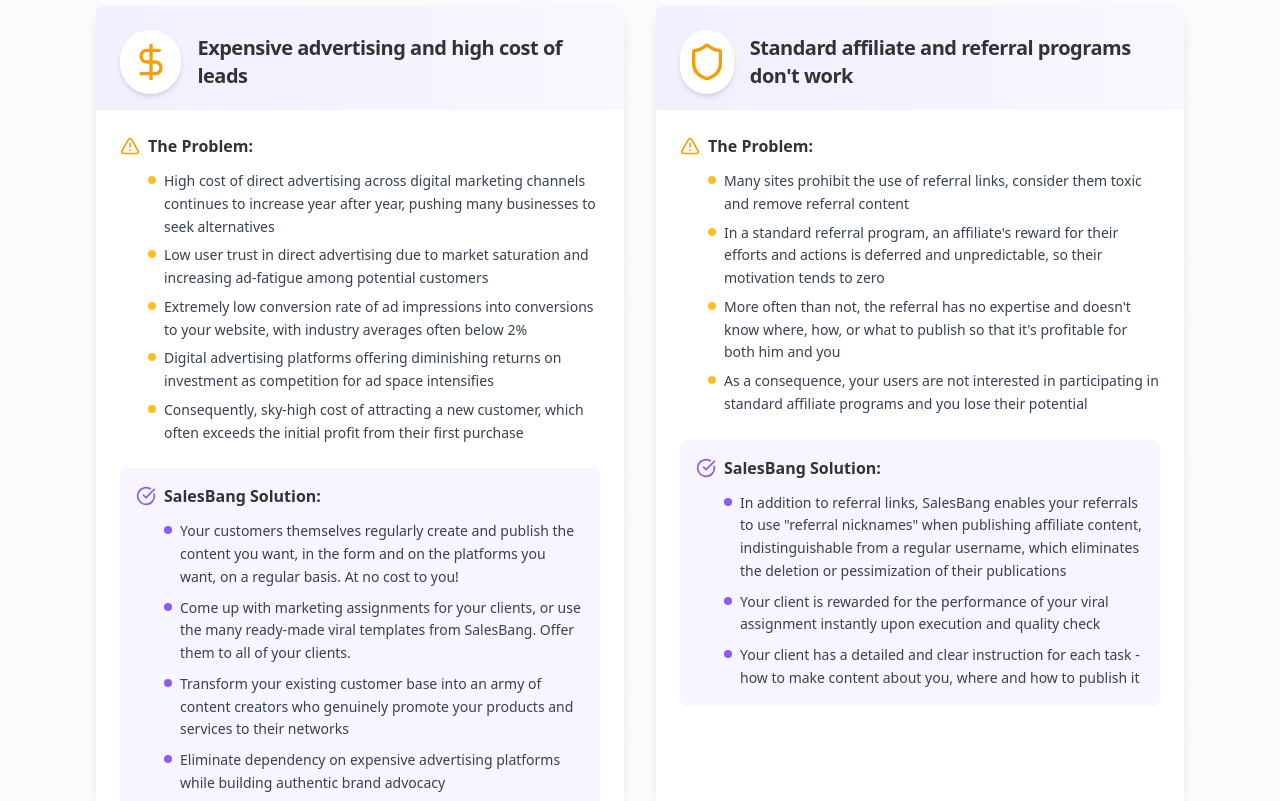
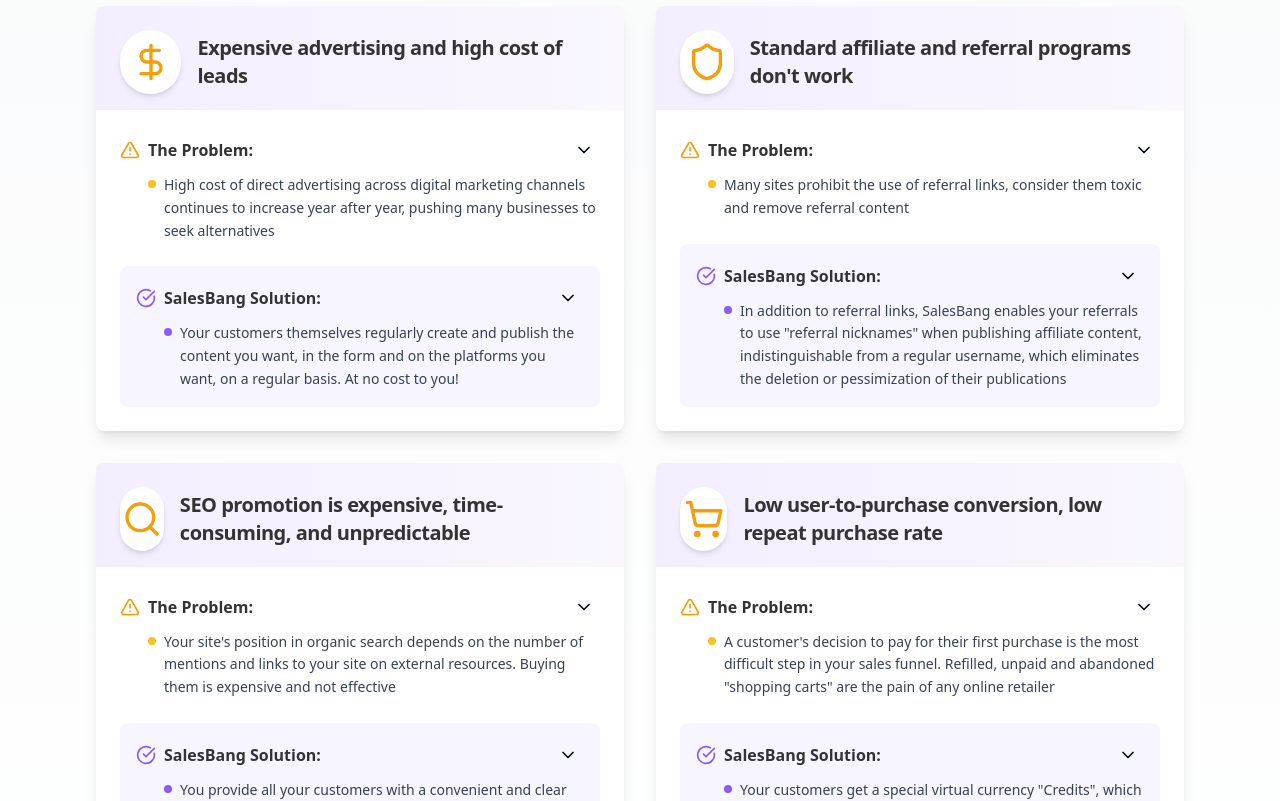
Before and after one commit to Sergomenes/viral-boost-landing, a React (Vite) app: page / in a window 1280 px wide. Shown: the part 3180-3981 px from the top of the page. Built offline with nearby package versions, Linux system fonts and the light colour scheme.

Commit message:
Refactor: Use accordion for pain points section
Implement accordion component to improve readability of the pain points section.

```diff
--- a/src/components/PainPointsSection.tsx
+++ b/src/components/PainPointsSection.tsx
@@ -1,8 +1,13 @@
 
-import React from 'react';
-import { AlertTriangle, CheckCircle, Shield, DollarSign, Search, ShoppingCart } from 'lucide-react';
+import React, { useState } from 'react';
+import { AlertTriangle, CheckCircle, Shield, DollarSign, Search, ShoppingCart, ChevronDown } from 'lucide-react';
 import { Card, CardContent, CardHeader, CardTitle } from "@/components/ui/card";
 import { Button } from "@/components/ui/button";
+import {
+  Collapsible,
+  CollapsibleContent,
+  CollapsibleTrigger,
+} from "@/components/ui/collapsible";
 
 const painPoints = [
   {
@@ -69,6 +74,25 @@ const painPoints = [
 ];
 
 const PainPointsSection = () => {
+  // Track which problem sections are open
+  const [openProblems, setOpenProblems] = useState<Record<number, boolean>>({});
+  // Track which solution sections are open
+  const [openSolutions, setOpenSolutions] = useState<Record<number, boolean>>({});
+
+  const toggleProblem = (index: number) => {
+    setOpenProblems(prev => ({
+      ...prev,
+      [index]: !prev[index]
+    }));
+  };
+
+  const toggleSolution = (index: number) => {
+    setOpenSolutions(prev => ({
+      ...prev,
+      [index]: !prev[index]
+    }));
+  };
+
   return (
     <section className="py-20 px-4 md:px-8 lg:px-16 bg-gradient-to-b from-viral-gray to-white">
       <div className="container mx-auto">
@@ -96,35 +120,75 @@ const PainPointsSection = () => {
               </CardHeader>
               <CardContent className="p-6">
                 <div className="grid grid-cols-1 gap-6">
-                  <div className="space-y-3">
-                    <div className="flex items-start">
-                      <AlertTriangle className="h-5 w-5 text-amber-500 mr-2 flex-shrink-0 mt-0.5" />
+                  {/* Problems Accordion */}
+                  <Collapsible
+                    open={openProblems[index]}
+                    onOpenChange={() => toggleProblem(index)}
+                    className="space-y-2"
+                  >
+                    <div className="flex items-center justify-between">
+                      <div className="flex items-center">
+                        <AlertTriangle className="h-5 w-5 text-amber-500 mr-2 flex-shrink-0" />
                         <h4 className="font-semibold text-viral-black">The Problem:</h4>
                       </div>
-                    <ul className="ml-7 space-y-1.5">
-                      {point.problems.map((problem, idx) => (
-                        <li key={idx} className="text-gray-700 text-sm leading-relaxed flex items-start">
+                      <CollapsibleTrigger className="rounded-full w-8 h-8 inline-flex items-center justify-center hover:bg-viral-purple/10 transition-colors">
+                        <ChevronDown className={`h-5 w-5 transition-transform duration-200 ${openProblems[index] ? 'rotate-180' : ''}`} />
+                      </CollapsibleTrigger>
+                    </div>
+
+                    <div className="pl-7 space-y-0.5">
+                      {/* Always show the first problem point */}
+                      <div className="text-gray-700 text-sm leading-relaxed flex items-start">
+                        <span className="inline-block w-2 h-2 rounded-full bg-amber-400 mt-1.5 mr-2 flex-shrink-0"></span>
+                        <span>{point.problems[0]}</span>
+                      </div>
+
+                      {/* Show remaining problem points when expanded */}
+                      <CollapsibleContent className="space-y-1.5 mt-1.5">
+                        {point.problems.slice(1).map((problem, idx) => (
+                          <div key={idx} className="text-gray-700 text-sm leading-relaxed flex items-start">
                             <span className="inline-block w-2 h-2 rounded-full bg-amber-400 mt-1.5 mr-2 flex-shrink-0"></span>
                             <span>{problem}</span>
-                        </li>
+                          </div>
                         ))}
-                    </ul>
+                      </CollapsibleContent>
+                    </div>
+                  </Collapsible>
+
+                  {/* Solutions Accordion */}
+                  <Collapsible
+                    open={openSolutions[index]}
+                    onOpenChange={() => toggleSolution(index)}
+                    className="space-y-2 bg-viral-light-purple/30 p-4 rounded-lg"
+                  >
+                    <div className="flex items-center justify-between">
+                      <div className="flex items-center">
+                        <CheckCircle className="h-5 w-5 text-viral-purple mr-2 flex-shrink-0" />
+                        <h4 className="font-semibold text-viral-black">SalesBang Solution:</h4>
+                      </div>
+                      <CollapsibleTrigger className="rounded-full w-8 h-8 inline-flex items-center justify-center hover:bg-viral-purple/20 transition-colors">
+                        <ChevronDown className={`h-5 w-5 transition-transform duration-200 ${openSolutions[index] ? 'rotate-180' : ''}`} />
+                      </CollapsibleTrigger>
                     </div>
 
-                  <div className="space-y-3 bg-viral-light-purple/30 p-4 rounded-lg">
-                    <div className="flex items-start">
-                      <CheckCircle className="h-5 w-5 text-viral-purple mr-2 flex-shrink-0 mt-0.5" />
-                      <h4 className="font-semibold text-viral-black">SalesBang Solution:</h4>
+                    <div className="pl-7 space-y-0.5">
+                      {/* Always show the first solution point */}
+                      <div className="text-gray-700 text-sm leading-relaxed flex items-start">
+                        <span className="inline-block w-2 h-2 rounded-full bg-viral-purple mt-1.5 mr-2 flex-shrink-0"></span>
+                        <span>{point.solution[0]}</span>
                       </div>
-                    <ul className="ml-7 space-y-2">
-                      {point.solution.map((solutionItem, idx) => (
-                        <li key={idx} className="text-gray-700 text-sm leading-relaxed flex items-start">
+
+                      {/* Show remaining solution points when expanded */}
+                      <CollapsibleContent className="space-y-1.5 mt-1.5">
+                        {point.solution.slice(1).map((solution, idx) => (
+                          <div key={idx} className="text-gray-700 text-sm leading-relaxed flex items-start">
                             <span className="inline-block w-2 h-2 rounded-full bg-viral-purple mt-1.5 mr-2 flex-shrink-0"></span>
-                          <span>{solutionItem}</span>
-                        </li>
+                            <span>{solution}</span>
+                          </div>
                         ))}
-                    </ul>
+                      </CollapsibleContent>
                     </div>
+                  </Collapsible>
                 </div>
               </CardContent>
             </Card>
```
Lines whose indentation alone changed are shown as unchanged.
